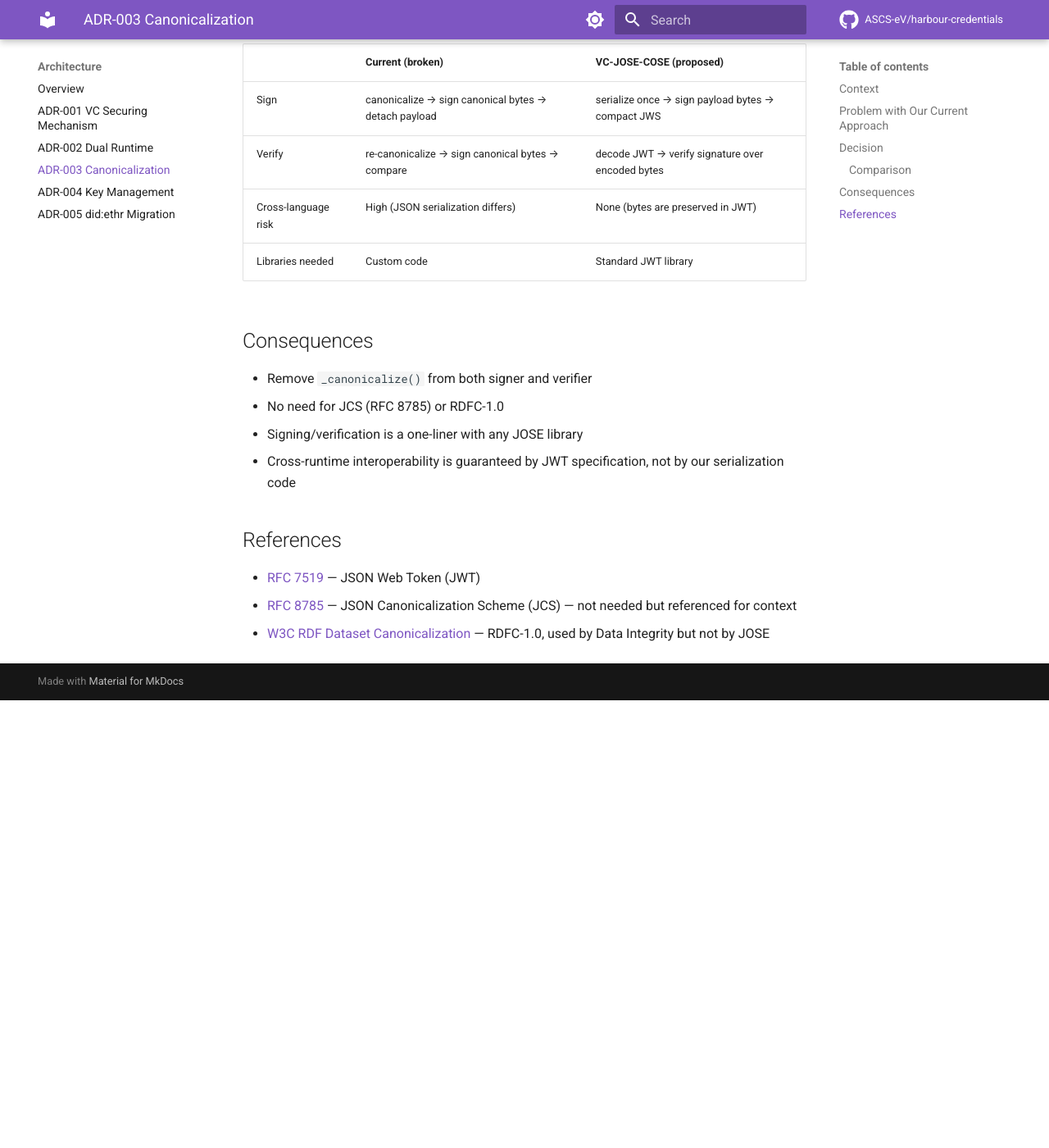
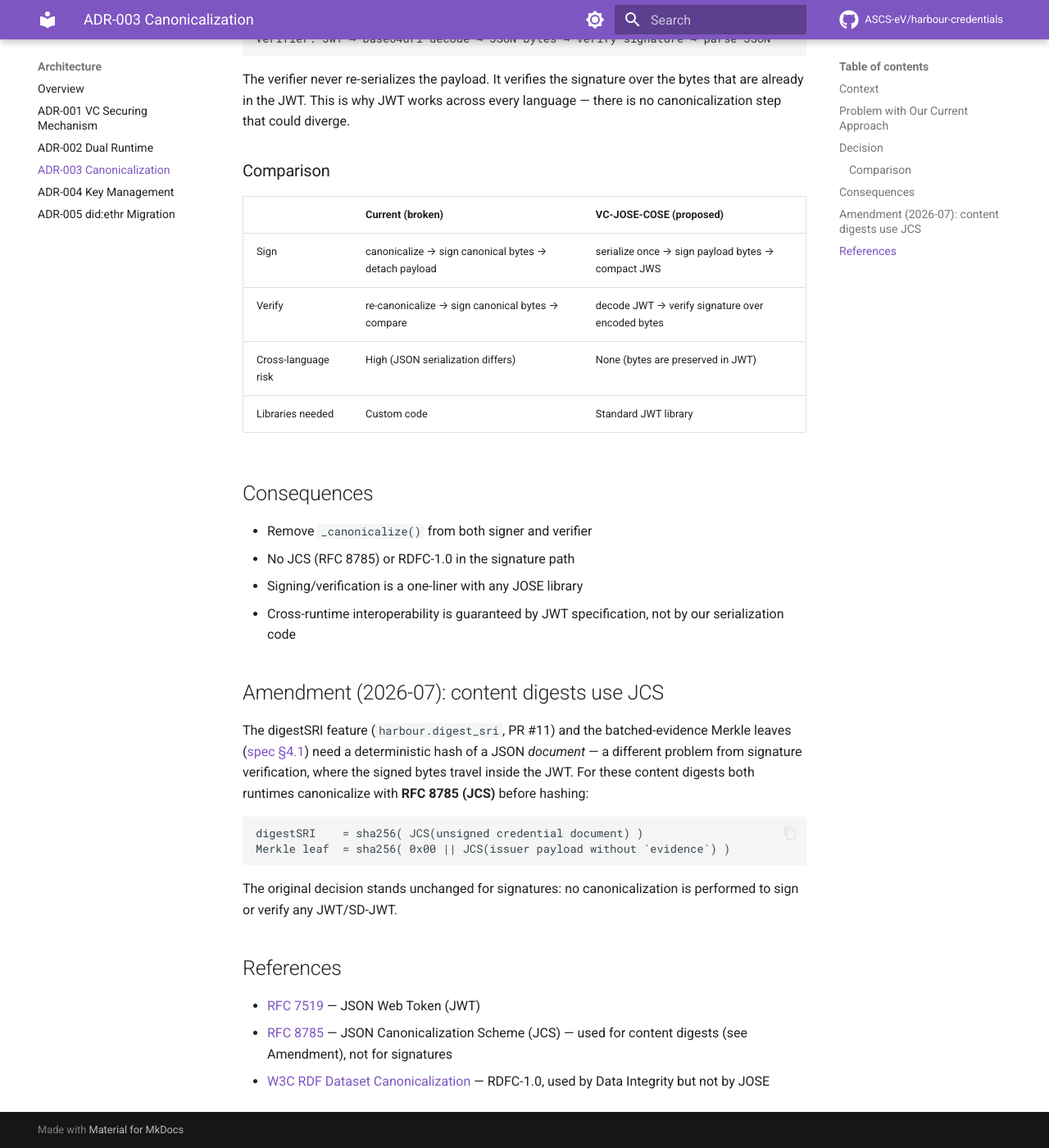
Before and after one commit to reachhaven/harbour-credentials, an MkDocs documentation site: the page built from docs/decisions/003-canonicalization.md, in a window 1280 px wide and 1400 px high, scrolled down 1651 px. Shown: the whole window at 82% size. Built offline with MkDocs 1.6.1 and Material for MkDocs 9.7.7, drawn with Linux system fonts in a browser that asks for light colours; comment, search, counter and statistics services are not loaded; before the commit the page ends 2505 px from its top, so only the background shows below that; some of the changed text lies outside the part shown.

Commit message:
docs: repair stale references, module inventories, and ADR-003 scope
- README: package-structure tree now lists the real module set (merkle,
  batch_evidence, digest_sri, delegation, sd_jwt_vp, story CLIs), the
  actual linkml schema files and examples layout; fix the dead
  docs/README.md link and the two deleted example-file references
- docs/architecture.md: drop the wrong "(6 modules)" counts (12+ exist)
  and the nonexistent fixtures/credentials directory
- CLAUDE.md: tests/fixtures/ listing matches the directory contents
- ADR-003: scope the title to signatures and add a 2026-07 amendment —
  content digests (digestSRI, batched-evidence Merkle leaves) use
  RFC 8785 JCS while the signature path remains canonicalization-free,
  resolving the apparent contradiction with PR #11
- docs/guide/delegated-signing.md: replace the shipped TODO with a
  documented known limitation

Signed-off-by: felix hoops <9974641+flhps@users.noreply.github.com>

````diff
--- a/docs/decisions/003-canonicalization.md
+++ b/docs/decisions/003-canonicalization.md
@@ -1,8 +1,14 @@
-# ADR-003: No Canonicalization Required
+# ADR-003: No Canonicalization Required (for signatures)
 
-**Status:** Accepted
+**Status:** Accepted (amended 2026-07-06 — see [Amendment](#amendment-2026-07-content-digests-use-jcs))
 **Date:** 2026-02-17
 **Depends on:** [ADR-001](001-vc-securing-mechanism.md) (VC-JOSE-COSE)
+
+> **Scope**: this ADR is about **signature verification**. Signatures remain
+> canonicalization-free (bytes are preserved in the JWT). Since the digestSRI
+> feature (PR #11), **content digests** do use RFC 8785 (JCS) — see the
+> amendment below. The two do not conflict: a digest hashes a *document*, a
+> signature covers *bytes on the wire*.
 
 ## Context
 
@@ -55,12 +61,28 @@ The verifier never re-serializes the payload. It verifies the signature over the
 ## Consequences
 
 - Remove `_canonicalize()` from both signer and verifier
-- No need for JCS (RFC 8785) or RDFC-1.0
+- No JCS (RFC 8785) or RDFC-1.0 in the signature path
 - Signing/verification is a one-liner with any JOSE library
 - Cross-runtime interoperability is guaranteed by JWT specification, not by our serialization code
+
+## Amendment (2026-07): content digests use JCS
+
+The digestSRI feature (`harbour.digest_sri`, PR #11) and the batched-evidence
+Merkle leaves ([spec §4.1](../specs/batched-credential-evidence.md)) need a
+deterministic hash of a JSON *document* — a different problem from signature
+verification, where the signed bytes travel inside the JWT. For these content
+digests both runtimes canonicalize with **RFC 8785 (JCS)** before hashing:
+
+```text
+digestSRI    = sha256( JCS(unsigned credential document) )
+Merkle leaf  = sha256( 0x00 || JCS(issuer payload without `evidence`) )
+```
+
+The original decision stands unchanged for signatures: no canonicalization is
+performed to sign or verify any JWT/SD-JWT.
 
 ## References
 
 - [RFC 7519](https://www.rfc-editor.org/rfc/rfc7519) — JSON Web Token (JWT)
-- [RFC 8785](https://www.rfc-editor.org/rfc/rfc8785) — JSON Canonicalization Scheme (JCS) — not needed but referenced for context
+- [RFC 8785](https://www.rfc-editor.org/rfc/rfc8785) — JSON Canonicalization Scheme (JCS) — used for content digests (see Amendment), not for signatures
 - [W3C RDF Dataset Canonicalization](https://www.w3.org/TR/rdf-canon/) — RDFC-1.0, used by Data Integrity but not by JOSE
````
Also changed, not shown: CLAUDE.md (+1 -1 lines), README.md (+34 -25 lines), docs/architecture.md (+6 -4 lines), docs/guide/delegated-signing.md (+5 -2 lines).
